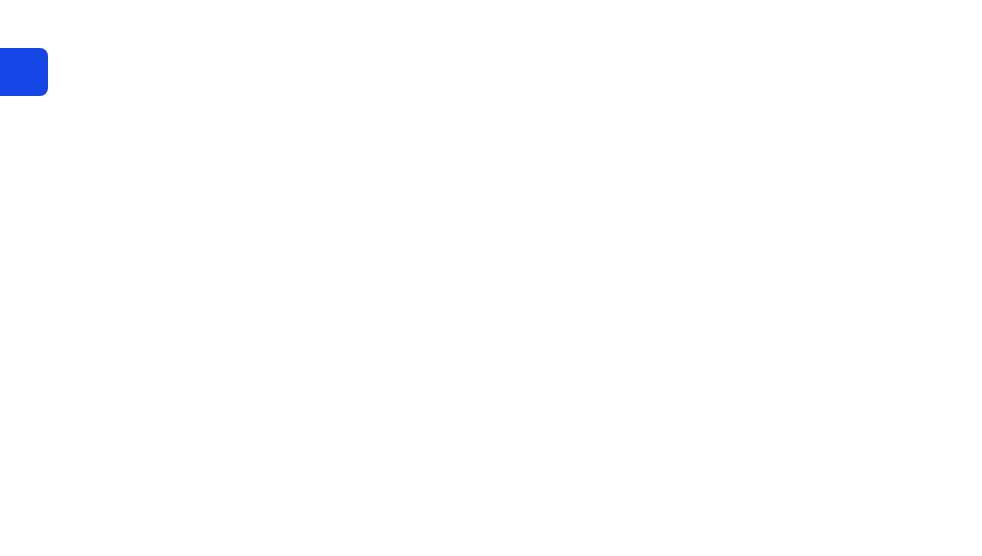
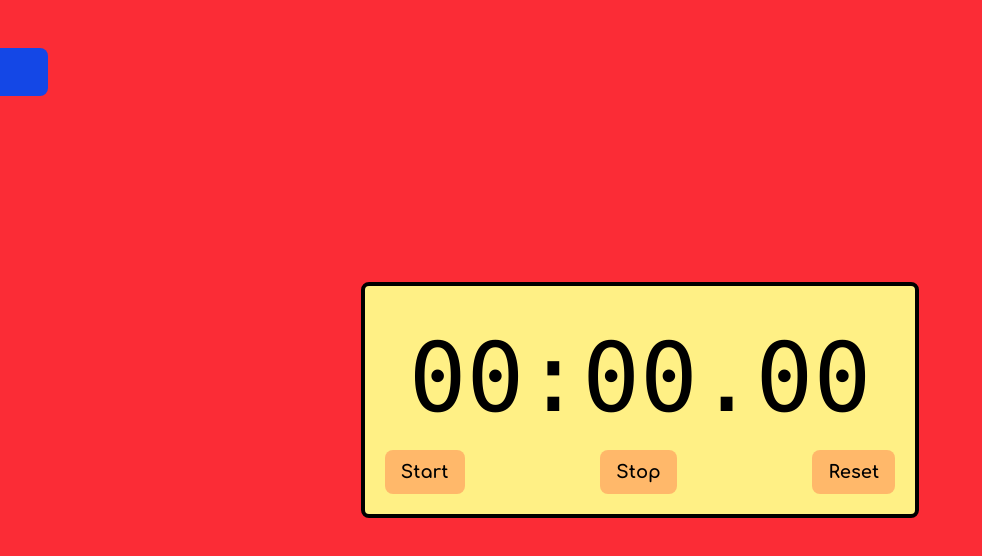
Before and after one commit to SumedhaSinghRathor/random-react-projects, a React (Vite) app: page /stopwatch in a window 1280 px wide. Shown: the top 556 px of the page, without its empty margins (0-982 px from the left). Built offline with nearby package versions, Linux system fonts and the light colour scheme; some icons are missing.

Commit message:
stopwatch

```diff
--- a/src/App.jsx
+++ b/src/App.jsx
@@ -3,6 +3,7 @@ import Counter from "./project/Counter";
 import CreditCard from "./project/CreditCard";
 import Home from "./components/Home";
 import Sidebar from "./components/Sidebar";
+import Stopwatch from "./project/Stopwatch";
 
 function App() {
   return (
@@ -12,6 +13,7 @@ function App() {
         <Route path="/" element={<Home />}></Route>
         <Route path="/counter" element={<Counter />}></Route>
         <Route path="/creditcard" element={<CreditCard />}></Route>
+        <Route path="/stopwatch" element={<Stopwatch />}></Route>
       </Routes>
     </>
   );
--- a/src/components/Sidebar.jsx
+++ b/src/components/Sidebar.jsx
@@ -39,6 +39,14 @@ function Sidebar() {
             Credit Card
           </li>
         </Link>
+        <Link to="/stopwatch">
+          <li
+            className="p-2 rounded-lg hover:bg-white/20"
+            onClick={() => setToggle(false)}
+          >
+            Stopwatch
+          </li>
+        </Link>
       </ul>
     </aside>
   );
--- /dev/null
+++ b/src/project/Stopwatch.jsx
@@ -0,0 +1,80 @@
+import React, { useEffect, useRef, useState } from "react";
+
+function Stopwatch() {
+  const [isRunning, setIsRunning] = useState(false);
+  const [elapsedTime, setElapsedTime] = useState(0);
+  const intervalIdRef = useRef(null);
+  const startTimeRef = useRef(0);
+
+  useEffect(() => {
+    if (isRunning) {
+      intervalIdRef.current = setInterval(() => {
+        setElapsedTime(Date.now() - startTimeRef.current);
+      }, 10);
+    }
+
+    return () => {
+      clearInterval(intervalIdRef.current);
+    };
+  }, [isRunning]);
+
+  function start() {
+    setIsRunning(true);
+    startTimeRef.current = Date.now() - elapsedTime;
+  }
+
+  function stop() {
+    setIsRunning(false);
+  }
+
+  function reset() {
+    setElapsedTime(0);
+    setIsRunning(false);
+  }
+
+  function formatTime() {
+    let hours = Math.floor(elapsedTime / (1000 * 60 * 60));
+    let minutes = Math.floor((elapsedTime / (1000 * 60)) % 60);
+    let seconds = Math.floor((elapsedTime / 1000) % 60);
+    let milliseconds = Math.floor((elapsedTime % 1000) / 10);
+
+    hours = String(hours).padStart(2, "0");
+    minutes = String(minutes).padStart(2, "0");
+    seconds = String(seconds).padStart(2, "0");
+    milliseconds = String(milliseconds).padStart(2, "0");
+
+    return `${minutes}:${seconds}.${milliseconds}`;
+  }
+
+  return (
+    <section className="w-screen h-screen flex justify-center items-center bg-red-500">
+      <div className="stopwatch p-5 border-4 bg-yellow-200 rounded-lg">
+        <div className="display text-8xl p-6 w-full font-mono">
+          {formatTime()}
+        </div>
+        <div className="controls flex justify-between">
+          <button
+            className="font-bold text-lg bg-orange-300 py-2 px-4 rounded-lg"
+            onClick={() => start()}
+          >
+            Start
+          </button>
+          <button
+            className="font-bold text-lg bg-orange-300 py-2 px-4 rounded-lg"
+            onClick={() => stop()}
+          >
+            Stop
+          </button>
+          <button
+            className="font-bold text-lg bg-orange-300 py-2 px-4 rounded-lg"
+            onClick={() => reset()}
+          >
+            Reset
+          </button>
+        </div>
+      </div>
+    </section>
+  );
+}
+
+export default Stopwatch;
```
